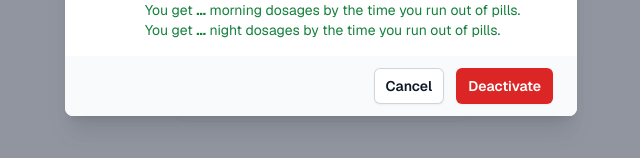
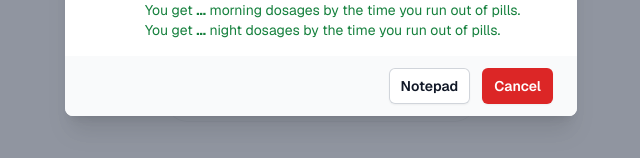
Before and after one commit to jackalot/Medicine-Tracker, a Next.js app in the folder Medicine-Tracker/: page / in a window 1280 px wide. Shown: the part 462-620 px from the top of the page, without its empty margins (319-959 px from the left). Built offline with nearby package versions, Linux system fonts and the light colour scheme.

Commit message:
added a comment to note where buttons start

```diff
--- a/Medicine-Tracker/src/app/popup.js
+++ b/Medicine-Tracker/src/app/popup.js
@@ -68,18 +68,21 @@ export default function Popup() {
                 </div>
               </div>
             </div>
+            {/*===========================================
+              This is our buttons, notepad and Cancel for now
+          ================================================*/}
             <div className="bg-gray-50 px-4 py-3 sm:flex sm:flex-row-reverse sm:px-6">
               <button
                 type="button"
                 className="inline-flex w-full justify-center rounded-md bg-red-600 px-3 py-2 text-sm font-semibold text-white shadow-sm hover:bg-red-500 sm:ml-3 sm:w-auto"
               >
-                Deactivate
+                Cancel
               </button>
               <button
                 type="button"
                 className="mt-3 inline-flex w-full justify-center rounded-md bg-white px-3 py-2 text-sm font-semibold text-gray-900 shadow-sm ring-1 ring-inset ring-gray-300 hover:bg-gray-50 sm:mt-0 sm:w-auto"
               >
-                Cancel
+                Notepad
               </button>
             </div>
           </div>
```
